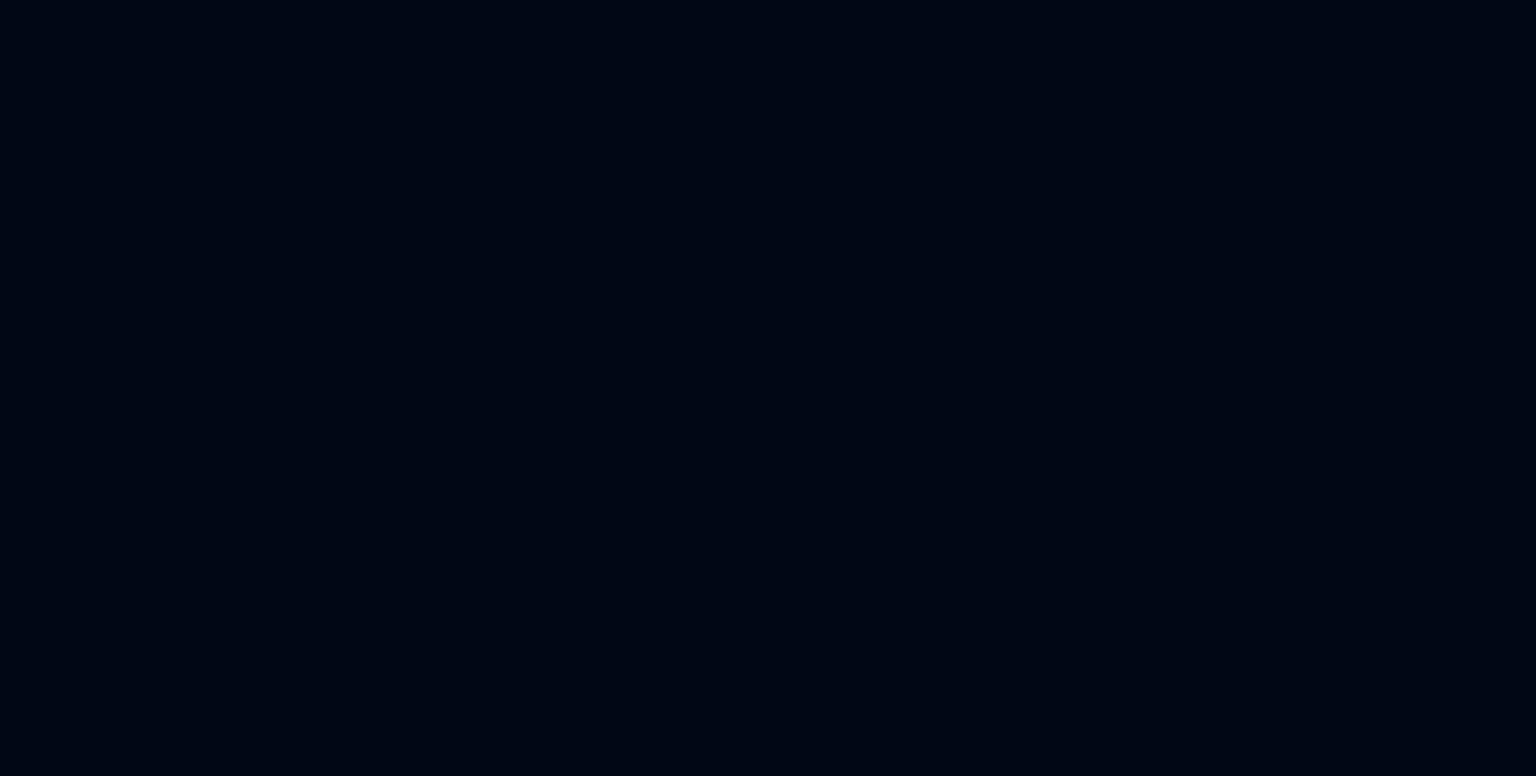
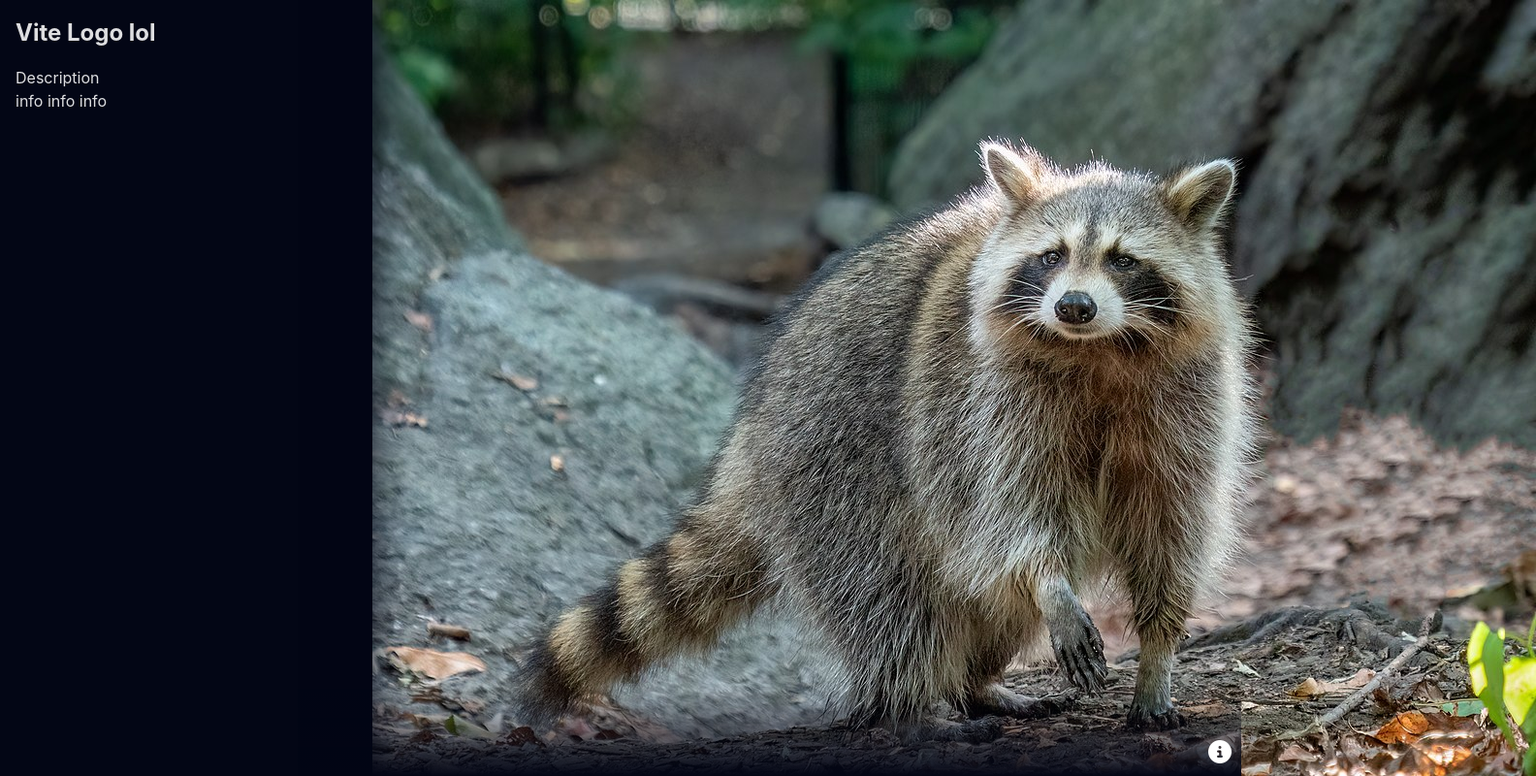
Before and after one commit to JimmyALiu/nasa-react-app, a React (Vite) app: page / in a window 1280 px wide. Shown: the top 800 px of the page at 97% size, 1584 px wide, since content can reach past the window. Built offline with nearby package versions, Linux system fonts and the light colour scheme.

Commit message:
Component updates

```diff
--- a/src/components/Footer.jsx
+++ b/src/components/Footer.jsx
@@ -1,9 +1,18 @@
 import React from 'react'
 
-export default function Footer() {
-  return (
-    <footer>
+export default function Footer(props) {
+    const { handleShowModal } = props
 
-    </footer>
-  )
+    return (
+        <footer>
+            <div className="bgGradient"></div>
+            <div>
+                <h2>RACCOOON</h2>
+                <h1>APOD Project</h1>
+            </div>
+            <button onClick={() => {handleShowModal()}}>
+                <i className="fa-solid fa-circle-info"></i>
+            </button>
+        </footer>
+    )
 }
--- a/src/components/Main.jsx
+++ b/src/components/Main.jsx
@@ -1,9 +1,9 @@
 import React from 'react'
 
 export default function Main() {
-  return (
-    <div>
-
-    </div>
-  )
+    return (
+        <div className="imgContainer">
+            <img src="public/raccoon.jpg" alt="adorable raccoon" className="bgImage"/>
+        </div>
+    )
 }
--- a/src/components/SideBar.jsx
+++ b/src/components/SideBar.jsx
@@ -1,9 +1,20 @@
 import React from 'react'
 
 export default function SideBar() {
-  return (
-    <div>
+    return (
+        <div className="sidebar">
+            <div className="bgOverlay"></div>
+            <div className="sidebarContents">
+                <h2>Vite Logo lol</h2>
+                <div>
+                    <p>Description</p>
+                    <p>info info info</p>
+                </div>
 
-    </div>
-  )
+                <button>
+                    <i className="fa-solid fa-right-long"></i>
+                </button>
+            </div>
+        </div>
+    )
 }
```
